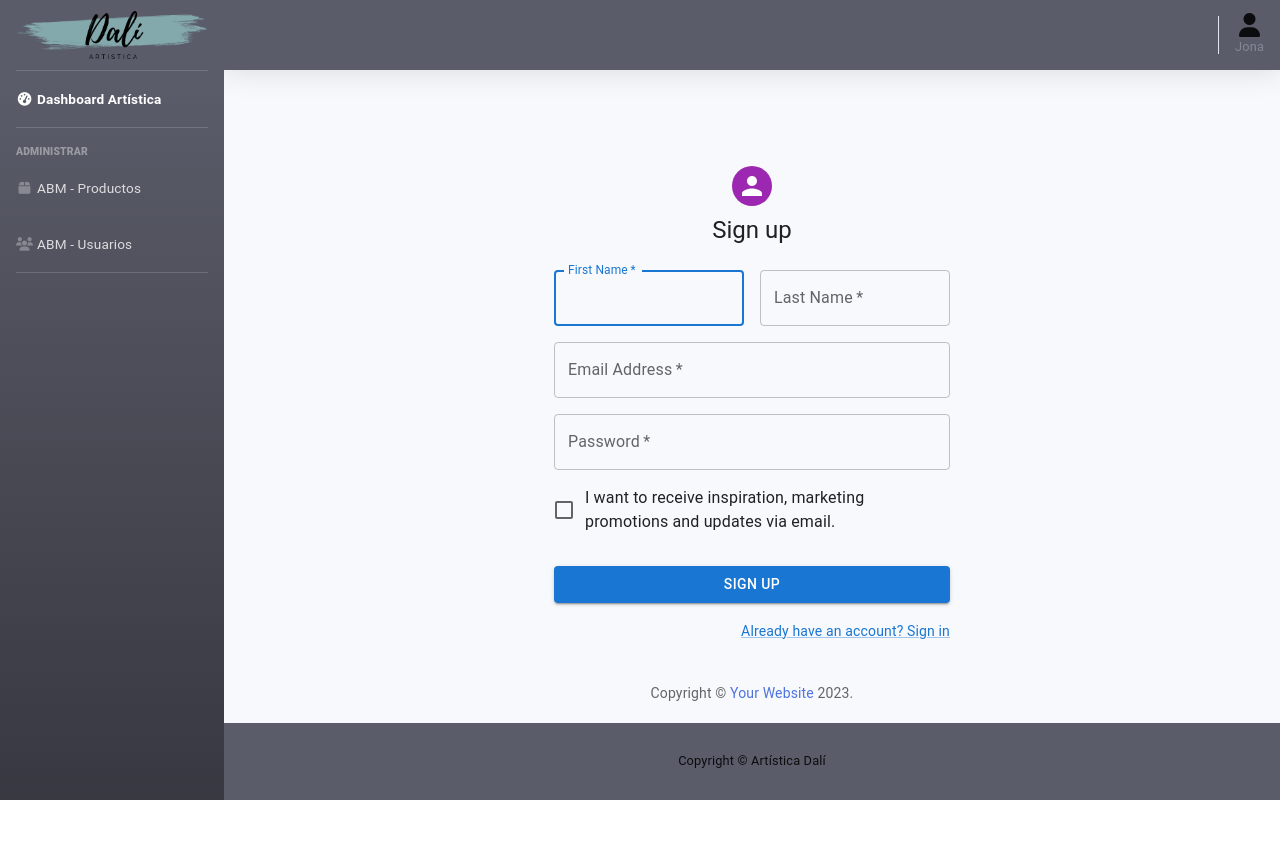
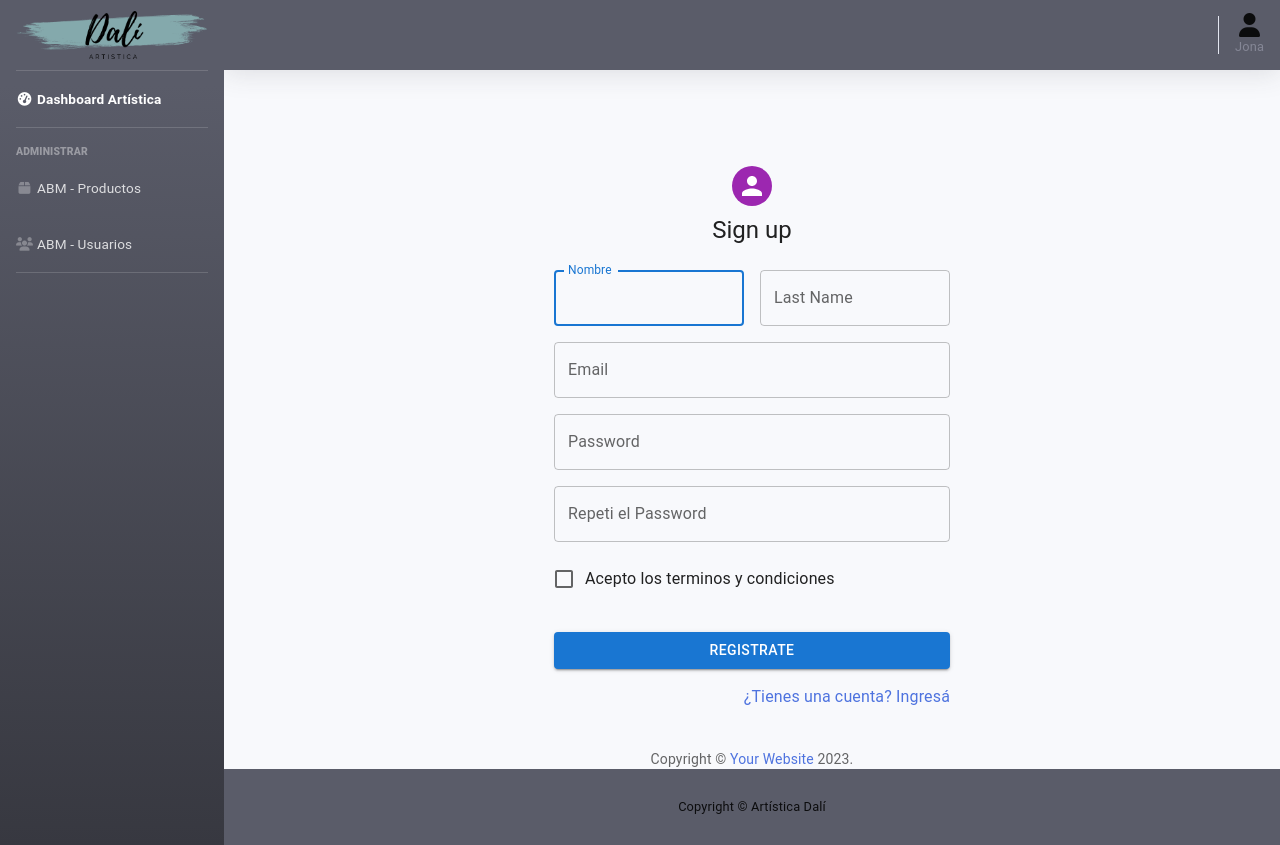
Before and after one commit to JonatanCespedes/dashboard-react-artistica, a React (Create React App) app: page /signup in a window 1280 px wide. Before the commit the page ends 800 px from the top, so only its background shows below. Built offline with nearby package versions, Linux system fonts and the light colour scheme.

Commit message:
Agrega validaciones en signup

```diff
--- a/src/pages/User/SignIn/index.jsx
+++ b/src/pages/User/SignIn/index.jsx
@@ -5,7 +5,6 @@ import CssBaseline from "@mui/material/CssBaseline";
 import TextField from "@mui/material/TextField";
 import FormControlLabel from "@mui/material/FormControlLabel";
 import Checkbox from "@mui/material/Checkbox";
-import Link from "@mui/material/Link";
 import Grid from "@mui/material/Grid";
 import Box from "@mui/material/Box";
 import Typography from "@mui/material/Typography";
@@ -13,6 +12,7 @@ import Container from "@mui/material/Container";
 import { createTheme, ThemeProvider } from "@mui/material/styles";
 import { Copyright } from "../../../components/Copyright";
 import { Formik } from "formik";
+import { Link } from "react-router-dom";
 
 // TODO remove, this demo shouldn't need to reset the theme.
 
@@ -110,17 +110,12 @@ export default function SignIn() {
                   variant="contained"
                   sx={{ mt: 3, mb: 2 }}
                 >
-                  Sign In
+                  Ingresá
                 </Button>
                 <Grid container>
-                  <Grid item xs>
-                    <Link href="#" variant="body2">
-                      Forgot password?
-                    </Link>
-                  </Grid>
                   <Grid item>
-                    <Link href="#" variant="body2">
-                      {"Don't have an account? Sign Up"}
+                    <Link to="/signup" variant="body2">
+                      {"¿No tienes una cuenta? Registrate"}
                     </Link>
                   </Grid>
                 </Grid>
--- a/src/pages/User/SignUp/index.jsx
+++ b/src/pages/User/SignUp/index.jsx
@@ -1,32 +1,24 @@
-import * as React from 'react';
-import Avatar from '@mui/material/Avatar';
-import Button from '@mui/material/Button';
-import CssBaseline from '@mui/material/CssBaseline';
-import TextField from '@mui/material/TextField';
-import FormControlLabel from '@mui/material/FormControlLabel';
-import Checkbox from '@mui/material/Checkbox';
-import Link from '@mui/material/Link';
-import Grid from '@mui/material/Grid';
-import Box from '@mui/material/Box';
-import Typography from '@mui/material/Typography';
-import Container from '@mui/material/Container';
-import { createTheme, ThemeProvider } from '@mui/material/styles';
-import { Copyright } from '../../../components/Copyright';
+import * as React from "react";
+import Avatar from "@mui/material/Avatar";
+import Button from "@mui/material/Button";
+import CssBaseline from "@mui/material/CssBaseline";
+import TextField from "@mui/material/TextField";
+import FormControlLabel from "@mui/material/FormControlLabel";
+import Checkbox from "@mui/material/Checkbox";
+import Grid from "@mui/material/Grid";
+import Box from "@mui/material/Box";
+import Typography from "@mui/material/Typography";
+import Container from "@mui/material/Container";
+import { createTheme, ThemeProvider } from "@mui/material/styles";
+import { Copyright } from "../../../components/Copyright";
+import { Formik } from "formik";
+import { Link } from "react-router-dom";
 
 // TODO remove, this demo shouldn't need to reset the theme.
 
 const defaultTheme = createTheme();
 
 export default function SignUp() {
-  const handleSubmit = (event) => {
-    event.preventDefault();
-    const data = new FormData(event.currentTarget);
-    console.log({
-      email: data.get('email'),
-      password: data.get('password'),
-    });
-  };
-
   return (
     <ThemeProvider theme={defaultTheme}>
       <Container component="main" maxWidth="xs">
@@ -34,65 +26,170 @@ export default function SignUp() {
         <Box
           sx={{
             marginTop: 8,
-            display: 'flex',
-            flexDirection: 'column',
-            alignItems: 'center',
+            display: "flex",
+            flexDirection: "column",
+            alignItems: "center",
           }}
         >
-          <Avatar sx={{ m: 1, bgcolor: 'secondary.main' }}>
-          </Avatar>
+          <Avatar sx={{ m: 1, bgcolor: "secondary.main" }}></Avatar>
           <Typography component="h1" variant="h5">
             Sign up
           </Typography>
-          <Box component="form" noValidate onSubmit={handleSubmit} sx={{ mt: 3 }}>
+
+          <Formik
+            initialValues={{
+              name: "",
+              last_name: "",
+              email: "",
+              pass: "",
+              pass2: "",
+              terms: "",
+            }}
+            validate={(values) => {
+              const errors = {};
+              const regexpEmail = /^[A-Z0-9._%+-]+@[A-Z0-9.-]+\.[A-Z]{2,}$/i;
+
+              if (!values.name) {
+                errors.name = "Campo requerido";
+              }
+
+              if (!values.last_name) {
+                errors.last_name = "Campo requerido";
+              }
+
+              if (!values.email) {
+                errors.email = "Campo requerido";
+              } else if (!regexpEmail.test(values.email)) {
+                errors.email = "Email invalido";
+              }
+
+              if (!values.pass) {
+                errors.pass = "Campo requerido";
+              }
+
+              if (!values.pass2) {
+                errors.pass2 = "Campo requerido";
+              } else if (values.pass !== values.pass2) {
+                errors.pass2 = "Las contraseñas no coinciden";
+              }
+              console.log(values.terms)
+
+              if (!values.terms) {
+                errors.terms = "Debes aceptar los terminos y condiciones";
+              }
+
+              return errors;
+            }}
+            onSubmit={(values, { setSubmitting }) => {
+
+              setTimeout(() => {
+                alert(JSON.stringify(values, null, 2));
+
+                setSubmitting(false);
+              }, 400);
+            }}
+          >
+            {({
+              values,
+              errors,
+              touched,
+              handleChange,
+              handleBlur,
+              handleSubmit,
+              isSubmitting,
+            }) => (
+              <Box component="form" onSubmit={handleSubmit} sx={{ mt: 3 }}>
                 <Grid container spacing={2}>
                   <Grid item xs={12} sm={6}>
                     <TextField
-                  autoComplete="given-name"
-                  name="firstName"
-                  required
+                      name="name"
                       fullWidth
-                  id="firstName"
-                  label="First Name"
+                      id="name"
+                      label="Nombre"
                       autoFocus
+                      error={errors.name && touched.name}
+                      value={values.name}
+                      onChange={handleChange}
+                      onBlur={handleBlur}
+                      helperText={errors.name && touched.name && errors.name}
                     />
                   </Grid>
                   <Grid item xs={12} sm={6}>
                     <TextField
-                  required
                       fullWidth
-                  id="lastName"
+                      id="last_name"
                       label="Last Name"
-                  name="lastName"
-                  autoComplete="family-name"
+                      name="last_name"
+                      error={errors.last_name && touched.last_name}
+                      value={values.last_name}
+                      onChange={handleChange}
+                      onBlur={handleBlur}
+                      helperText={
+                        errors.last_name &&
+                        touched.last_name &&
+                        errors.last_name
+                      }
                     />
                   </Grid>
                   <Grid item xs={12}>
                     <TextField
-                  required
                       fullWidth
                       id="email"
-                  label="Email Address"
+                      label="Email"
                       name="email"
-                  autoComplete="email"
+                      error={errors.email && touched.email}
+                      value={values.email}
+                      onChange={handleChange}
+                      onBlur={handleBlur}
+                      helperText={errors.email && touched.email && errors.email}
                     />
                   </Grid>
                   <Grid item xs={12}>
                     <TextField
-                  required
                       fullWidth
-                  name="password"
+                      name="pass"
                       label="Password"
                       type="password"
-                  id="password"
-                  autoComplete="new-password"
+                      id="pass"
+                      error={errors.pass && touched.pass}
+                      value={values.pass}
+                      onChange={handleChange}
+                      onBlur={handleBlur}
+                      helperText={errors.pass && touched.pass && errors.pass}
+                    />
+                  </Grid>
+                  <Grid item xs={12}>
+                    <TextField
+                      fullWidth
+                      name="pass2"
+                      label="Repeti el Password"
+                      type="password"
+                      id="pass2"
+                      error={errors.pass2 && touched.pass2}
+                      value={values.pass2}
+                      onChange={handleChange}
+                      onBlur={handleBlur}
+                      helperText={errors.pass2 && touched.pass2 && errors.pass2}
                     />
                   </Grid>
                   <Grid item xs={12}>
                     <FormControlLabel
-                  control={<Checkbox value="allowExtraEmails" color="primary" />}
-                  label="I want to receive inspiration, marketing promotions and updates via email."
+                      control={
+                        <Checkbox
+                          name="terms"
+                          color="primary"
+                          value={values.terms}
+                          onChange={handleChange}
+                          onBlur={handleBlur}
                         />
+                      }
+                      label="Acepto los terminos y condiciones"
+                    />
+                      {errors.terms && touched.terms && (
+                        <small style={{color: "red"}}> { errors.terms } </small>
+                      )
+
+                      }
                   </Grid>
                 </Grid>
                 <Button
@@ -101,16 +198,18 @@ export default function SignUp() {
                   variant="contained"
                   sx={{ mt: 3, mb: 2 }}
                 >
-              Sign Up
+                  Registrate
                 </Button>
                 <Grid container justifyContent="flex-end">
                   <Grid item>
-                <Link href="#" variant="body2">
-                  Already have an account? Sign in
+                    <Link to="/signin" variant="body2">
+                      ¿Tienes una cuenta? Ingresá
                     </Link>
                   </Grid>
                 </Grid>
               </Box>
+            )}
+          </Formik>
         </Box>
         <Copyright sx={{ mt: 5 }} />
       </Container>
```
Lines whose indentation alone changed are shown as unchanged.
